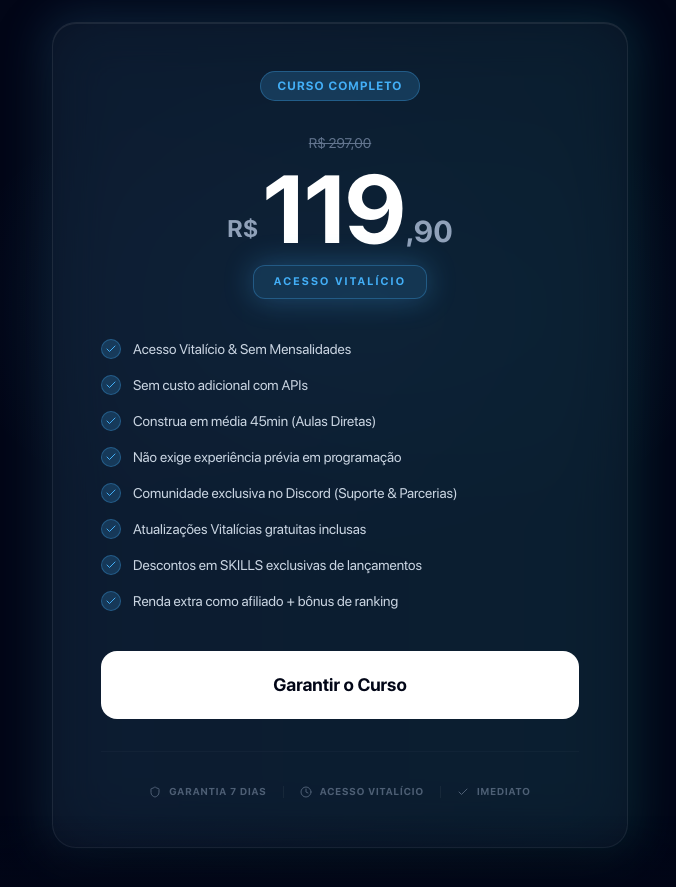
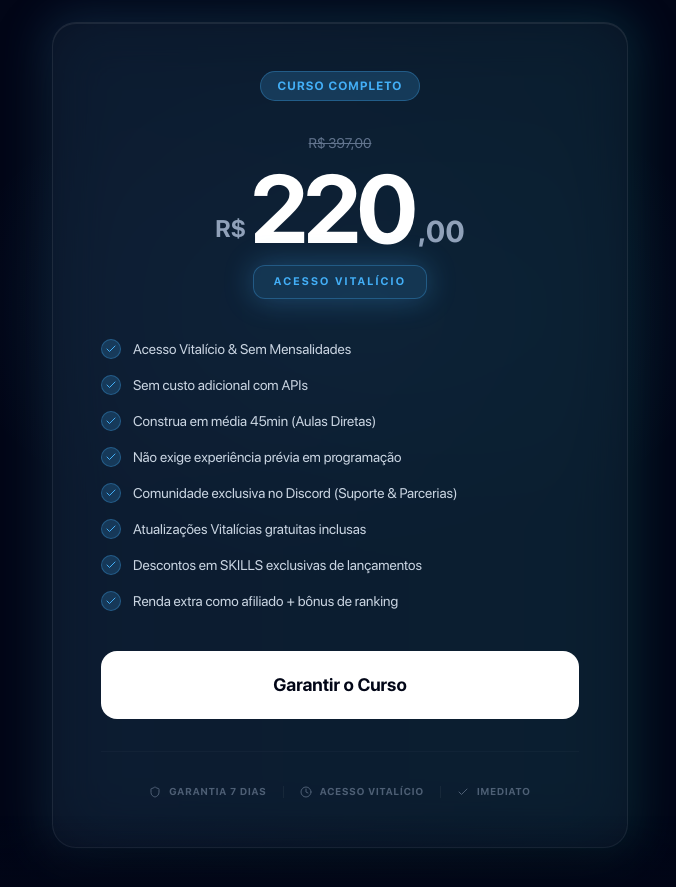
Before and after one commit to wendellamoriim/LP---CURSE-IA---ONLINE-PAGE, a React (Vite) app: page / in a window 1280 px wide. Shown: the part 5360-6247 px from the top of the page, without its empty margins (300-976 px from the left). Built offline with nearby package versions, Linux system fonts and the light colour scheme.

Commit message:
feat(pricing): atualiza valor do curso para R$ 220,00

```diff
--- a/src/components/Pricing.tsx
+++ b/src/components/Pricing.tsx
@@ -80,12 +80,12 @@ export function Pricing() {
                 Curso Completo
               </div>
               <div className="mb-2 text-center text-slate-500 line-through text-xs sm:text-sm">
-                R$ 297,00
+                R$ 397,00
               </div>
               <div className="flex items-end justify-center gap-1 mb-2">
                 <span className="text-xl sm:text-2xl font-bold text-slate-400 mb-2 sm:mb-3">R$</span>
-                <span className="text-6xl sm:text-8xl font-black text-white leading-none tracking-tighter">119</span>
-                <span className="text-2xl sm:text-3xl font-black text-slate-400 mb-1 sm:mb-2 text-center">,90</span>
+                <span className="text-6xl sm:text-8xl font-black text-white leading-none tracking-tighter">220</span>
+                <span className="text-2xl sm:text-3xl font-black text-slate-400 mb-1 sm:mb-2 text-center">,00</span>
               </div>
               <div className="mb-10 flex justify-center">
                 <div className="inline-flex px-5 py-2 rounded-xl bg-primary/15 border border-primary/30 text-primary text-[11px] font-black uppercase tracking-[0.2em] shadow-[0_0_30px_rgba(67,175,247,0.3)]">
```
